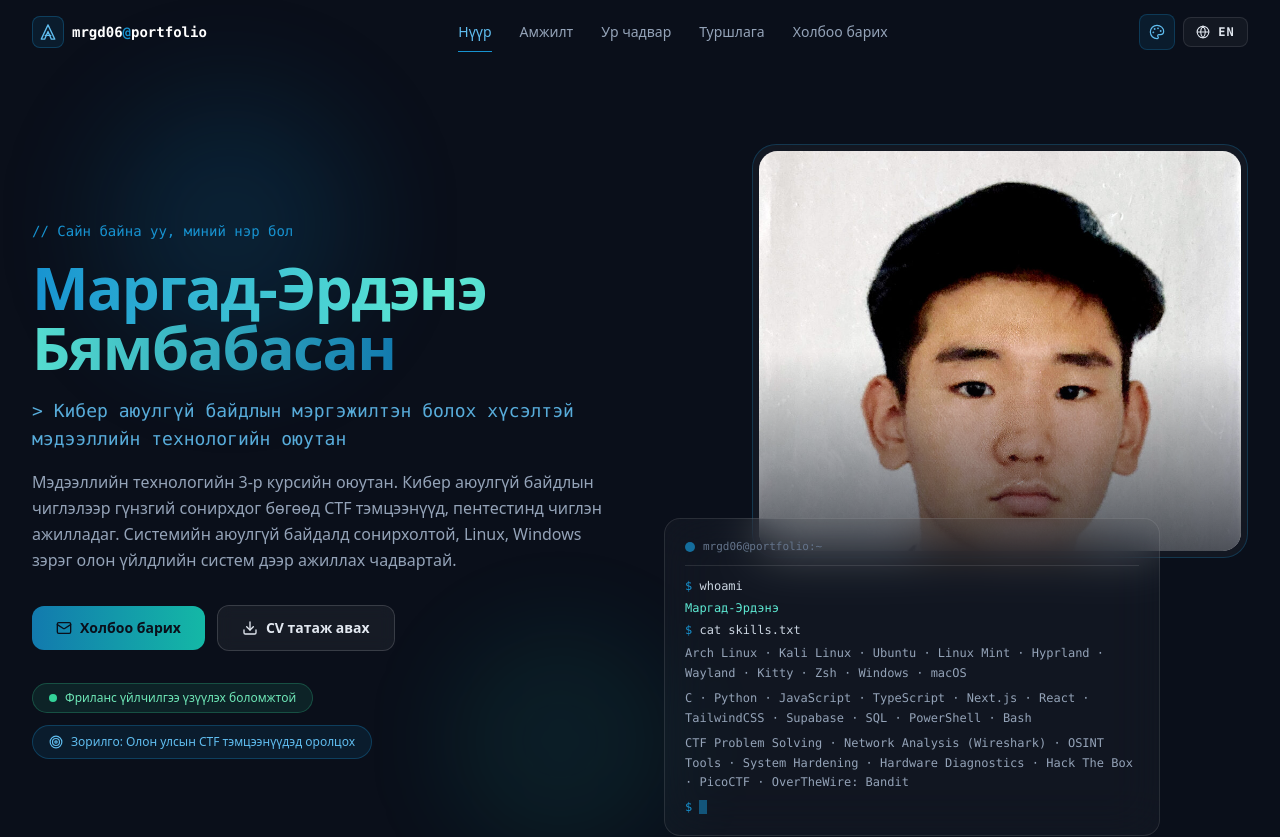
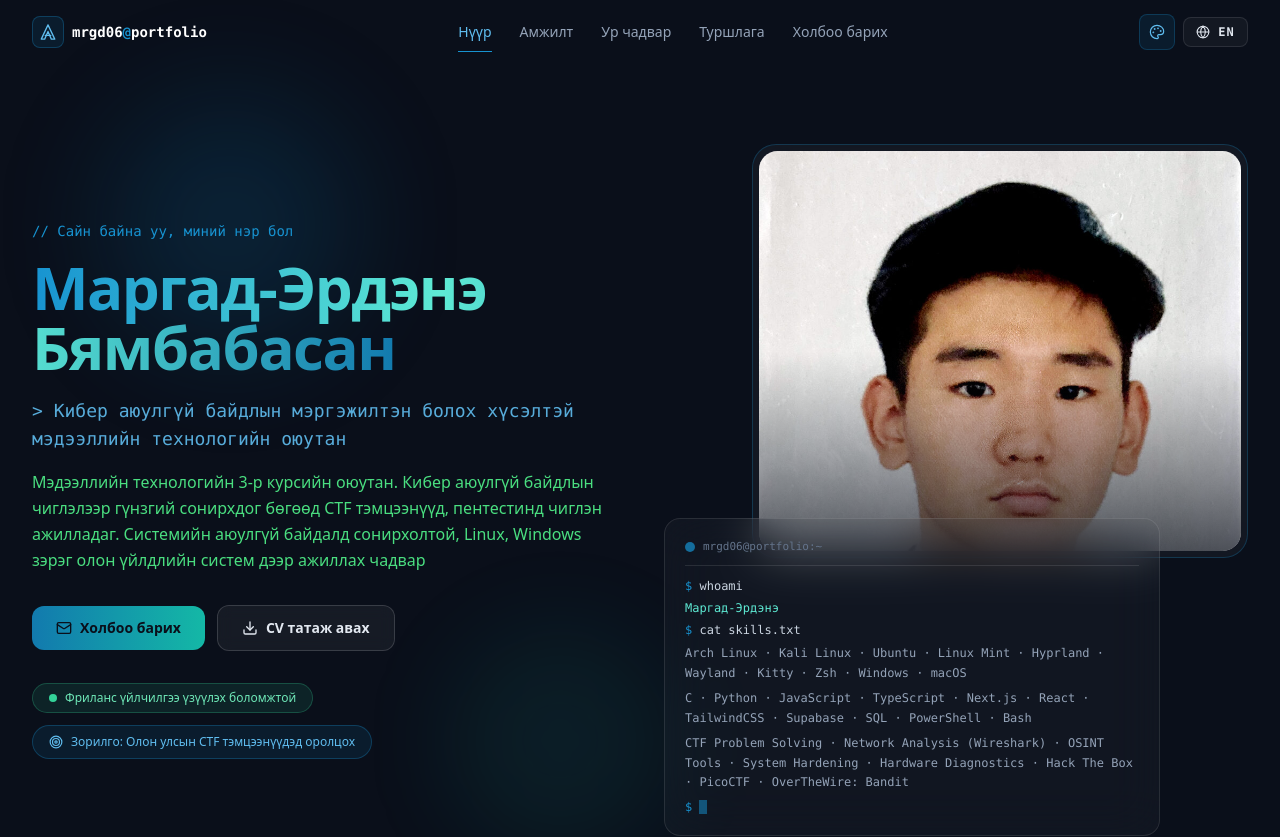
Before and after one commit to Zaprilli/Portfolio_web, a Next.js app: page / in a window 1280 px wide. Shown: the top 837 px of the page. Built offline with nearby package versions, Linux system fonts and the light colour scheme.

Commit message:
hero: bio types out in terminal green

```diff
--- a/components/Hero.tsx
+++ b/components/Hero.tsx
@@ -41,6 +41,7 @@ export default function Hero() {
   const c = content.hero;
 
   const typedTitle = useTypewriter(c.title[lang], 32, 300);
+  const typedBio = useTypewriter(c.bio[lang], 16, 3000);
   const cvHref = lang === 'mn' ? '/cv/CV_Mongolia.pdf' : '/cv/CV_English.pdf';
 
   const mx = useMotionValue(0);
@@ -110,9 +111,11 @@ export default function Hero() {
             initial={{ opacity: 0, y: 20 }}
             animate={{ opacity: 1, y: 0 }}
             transition={{ duration: 0.7, delay: 0.5 }}
-            className="mt-4 max-w-xl leading-relaxed text-slate-400"
+            className={`mt-4 max-w-xl leading-relaxed text-green-400 ${
+              typedBio.length < c.bio[lang].length ? 'typed-caret' : ''
+            }`}
           >
-            {c.bio[lang]}
+            {typedBio}
           </motion.p>
 
           <motion.div
```
